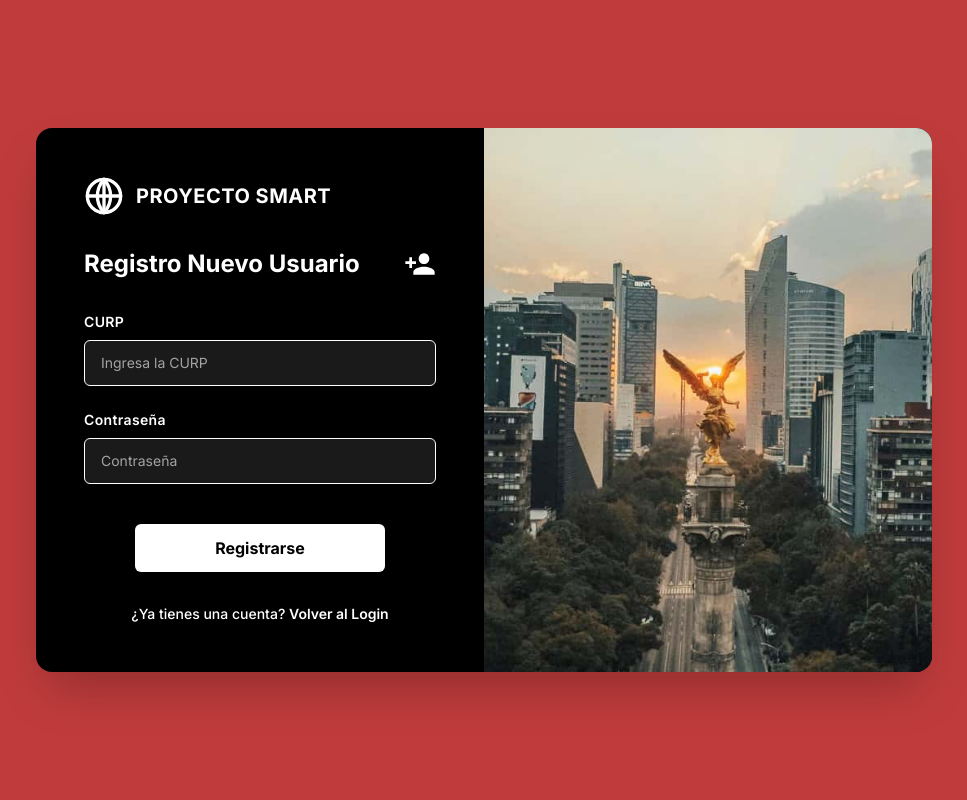
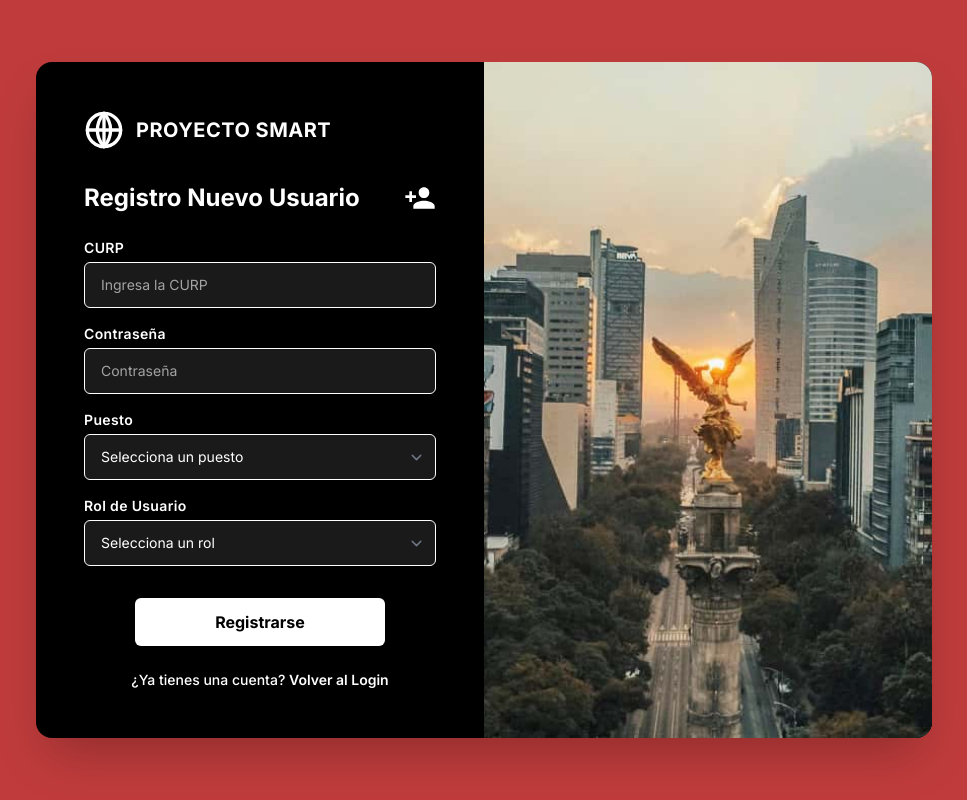
Before and after one commit to damimoreno38/Smart.github.io, a CodeIgniter 4 app: template app/Views/Usuarios/nuevo.php in a window 1280 px wide. Shown: the whole page, without its empty margins (156-1123 px from the left). Run offline with PHP 8.4 and a stand-in for CodeIgniter, Linux system fonts and the light colour scheme; the template is opened without the code that fills it, so the values that code supplies are empty; some libraries are stand-ins or nearby versions.

Commit message:
Añadi roles y puestos dinámicos

```diff
--- a/app/Models/UsuarioModel.php
+++ b/app/Models/UsuarioModel.php
@@ -13,6 +13,7 @@ class UsuarioModel extends Model
 
     protected $allowedFields    = [
         'curp',
+        'email',
         'Contraseña',
         'PUESTO_ID_puesto',
         'ROLES_ID_roles',
--- a/app/Views/Usuarios/nuevo.php
+++ b/app/Views/Usuarios/nuevo.php
@@ -4,20 +4,16 @@
   <meta charset="utf-8"/>
   <meta content="width=device-width, initial-scale=1.0" name="viewport"/>
   <title>Registrar Usuario - Proyecto Smart</title>
-
-  <!-- 1. TAILWIND CSS DESDE CDN -->
   <script src="https://cdn.tailwindcss.com?plugins=forms,container-queries"></script>
-
-  <!-- DISEÑO -->
   <script>
     tailwind.config = {
       theme: {
         extend: {
           colors: {
-            'smart-bg': '#000000',          /* Fondo tarjeta (Negro) */
-            'smart-red': '#c03c3c',         /* Rojo principal SMART */
-            'smart-input-bg': '#1a1a1a',     /* Fondo inputs (Gris oscuro) */
-            'smart-text-muted': '#a3a3a3',   /* Texto secundario (Gris claro) */
+            'smart-bg': '#000000',
+            'smart-red': '#c03c3c',
+            'smart-input-bg': '#1a1a1a',
+            'smart-text-muted': '#a3a3a3',
           },
           fontFamily: {
             sans: ['Inter', 'system-ui', 'sans-serif'],
@@ -26,82 +22,39 @@
       }
     }
   </script>
-
-  <!-- 3. FUENTES EXTERNAS -->
   <link href="https://fonts.googleapis.com/css2?family=Inter:wght@400;500;600;700&display=swap" rel="stylesheet"/>
-
-  <!-- 4. BLOQUE DE ESTILOS CSS  -->
   <style data-purpose="custom-styles">
-    /* Configuración tipográfica global */
-    body {
-      font-family: 'Inter', sans-serif;
-    }
-
-    /* Fondo gris con borde blanco y transición */
+    body { font-family: 'Inter', sans-serif; }
     .input-smart-custom {
       background-color: #1a1a1a !important;
       border: 1px solid #ffffff !important;
       color: #ffffff !important;
       transition: border-color 0.25s ease, box-shadow 0.25s ease !important;
     }
-
-    /* Borde rojo y sombra interna roja */
-    .input-smart-custom:hover,
-    .input-smart-custom:focus {
+    .input-smart-custom:hover, .input-smart-custom:focus {
       border-color: #c03c3c !important;
       box-shadow: inset 0 0 10px #c03c3c !important;
       outline: none !important;
     }
-
-    /* Botón blanco con texto negro */
     .btn-smart-glow {
       background-color: #ffffff !important;
       color: #000000 !important;
       border: none !important;
       transition: background-color 0.25s ease, color 0.25s ease, transform 0.2s ease !important;
     }
-
-    /* Fondo rojo, texto blanco y animación al pasar el mouse */
     .btn-smart-glow:hover {
       background-color: #c03c3c !important;
       color: #ffffff !important;
       transform: translateY(-2px) !important;
     }
-
-    /* Efecto de presión al hacer clic en el botón */
-    .btn-smart-glow:active {
-      transform: translateY(0px) !important;
-    }
-
-    /* Fondo rojo semi-transparente para mensajes de error */
-    .alert-codeigniter-danger {
-      background-color: #c03c3c;
-      border: 1px solid #c03c3c;
-      color: #fecaca;
-    }
-
-    /* Fondo verde semi-transparente para mensajes de éxito */
-    .alert-codeigniter-success {
-      background-color: rgba(6, 78, 59, 0.85);
-      border: 1px solid #10b981;
-      color: #a7f3d0;
-    }
+    .alert-codeigniter-danger { background-color: #c03c3c; border: 1px solid #c03c3c; color: #fecaca; }
   </style>
 </head>
-
-<!-- NOTA DE DISEÑO: FONDO DE LA PÁGINA  -->
 <body class="text-white min-h-screen flex items-center justify-center p-6 bg-smart-red">
-
-  <!-- NOTA DE DISEÑO: TARJETA CONTENEDORA  -->
   <div class="bg-smart-bg w-full max-w-4xl rounded-2xl shadow-2xl flex flex-col md:flex-row overflow-hidden">
-
-    <!-- COLUMNA IZQUIERDA: FORMULARIO -->
     <div class="w-full md:w-1/2 p-8 md:p-12 flex flex-col justify-center">
-
-      <!-- ENCABEZADO CON LOGO -->
-      <header class="w-full flex items-center justify-start mb-8" data-purpose="header">
+      <header class="w-full flex items-center justify-start mb-8">
         <div class="flex items-center gap-3">
-          <!-- NOTA DE DISEÑO: ICONO LOGO -->
           <svg class="w-10 h-10 text-white" fill="none" stroke="currentColor" stroke-linecap="round" stroke-linejoin="round" stroke-width="2" viewBox="0 0 24 24">
             <circle cx="12" cy="12" r="10"></circle>
             <line x1="2" x2="22" y1="12" y2="12"></line>
@@ -112,100 +65,73 @@
         </div>
       </header>
 
-      <!-- CONTENIDO PRINCIPAL -->
-      <main class="w-full flex flex-col" data-purpose="main-content">
-
-        <!-- TÍTULO DE LA SECCIÓN -->
-        <div class="flex items-center justify-between mb-8" data-purpose="title-section">
+      <main class="w-full flex flex-col">
+        <div class="flex items-center justify-between mb-6">
           <h2 class="text-2xl font-bold">Registro Nuevo Usuario</h2>
-          <!-- ICONO DE REGISTRO/USUARIO  -->
           <svg class="w-8 h-8 text-white" fill="currentColor" viewBox="0 0 24 24">
             <path d="M15 12c2.21 0 4-1.79 4-4s-1.79-4-4-4-4 1.79-4 4 1.79 4 4 4zm-9-2V7H4v3H1v2h3v3h2v-3h3v-2H6zm9 4c-2.67 0-8 1.34-8 4v2h16v-2c0-2.66-5.33-4-8-4z"></path>
           </svg>
         </div>
 
-        <!-- ALERTAS DINÁMICAS PHP -->
         <?php if(session()->getFlashdata('msg')):?>
-          <!-- ALERTA ERROR  -->
           <div class="mb-6 p-3 rounded-md alert-codeigniter-danger text-sm text-center font-medium">
             <?= session()->getFlashdata('msg') ?>
           </div>
         <?php endif;?>
 
-        <?php if(session()->getFlashdata('success')):?>
-          <!-- ALERTA ÉXITO -->
-          <div class="mb-6 p-3 rounded-md alert-codeigniter-success text-sm text-center font-medium">
-            <?= session()->getFlashdata('success') ?>
-          </div>
-        <?php endif;?>
-
-        <!-- FORMULARIO DE REGISTRO -->
-        <form action="<?= base_url('/usuarios/guardar') ?>" method="post" class="flex flex-col gap-6" data-purpose="register-form">
-
-          <!-- CAMPO 1: CURP -->
-          <div class="flex flex-col gap-2">
+        <form action="<?= base_url('/usuarios/guardar') ?>" method="post" class="flex flex-col gap-4">
+          <div class="flex flex-col gap-1">
             <label class="text-sm font-semibold tracking-wide" for="curp">CURP</label>
-            <!--
-               NOTA DE DISEÑO: INPUT CURP  -->
-            <input
-              class="input-smart-custom rounded-md py-3 px-4 placeholder-smart-text-muted w-full text-sm"
-              id="curp"
-              name="curp"
-              value="<?= old('curp') ?>"
-              placeholder="Ingresa la CURP"
-              required
-              maxlength="18"
-              type="text"
-            />
+            <input class="input-smart-custom rounded-md py-3 px-4 placeholder-smart-text-muted w-full text-sm" id="curp" name="curp" value="<?= old('curp') ?>" placeholder="Ingresa la CURP" required maxlength="18" type="text" />
           </div>
 
-          <!-- CAMPO 2: CONTRASEÑA -->
-          <div class="flex flex-col gap-2">
+          <div class="flex flex-col gap-1">
             <label class="text-sm font-semibold tracking-wide" for="password">Contraseña</label>
-
-            <input
-              class="input-smart-custom rounded-md py-3 px-4 placeholder-smart-text-muted w-full text-sm"
-              id="password"
-              name="password"
-              placeholder="Contraseña"
-              required
-              type="password"
-            />
+            <input class="input-smart-custom rounded-md py-3 px-4 placeholder-smart-text-muted w-full text-sm" id="password" name="password" placeholder="Contraseña" required type="password" />
           </div>
 
+          <div class="flex flex-col gap-1">
+            <label class="text-sm font-semibold tracking-wide" for="puesto_id">Puesto</label>
+            <select class="input-smart-custom rounded-md py-3 px-4 w-full text-sm" id="puesto_id" name="puesto_id" required>
+              <option value="" disabled selected>Selecciona un puesto</option>
+              <?php foreach($puestos as $puesto): ?>
+                <option value="<?= $puesto['ID_puesto'] ?>" <?= old('puesto_id') == $puesto['ID_puesto'] ? 'selected' : '' ?>>
+                  <?= $puesto['Nombre_puesto'] ?>
+                </option>
+              <?php endforeach; ?>
+            </select>
+          </div>
 
-          <input type="hidden" name="puesto_id" value="1">
-          <input type="hidden" name="roles_id" value="1">
+          <div class="flex flex-col gap-1">
+            <label class="text-sm font-semibold tracking-wide" for="roles_id">Rol de Usuario</label>
+            <select class="input-smart-custom rounded-md py-3 px-4 w-full text-sm" id="roles_id" name="roles_id" required>
+              <option value="" disabled selected>Selecciona un rol</option>
+              <?php foreach($roles as $rol): ?>
+                <option value="<?= $rol['ID_roles'] ?>" <?= old('roles_id') == $rol['ID_roles'] ? 'selected' : '' ?>>
+                  <?= $rol['Tipo_rol'] ?>
+                </option>
+              <?php endforeach; ?>
+            </select>
+          </div>
 
-          <!-- BOTÓN PRINCIPAL: REGISTRARSE -->
           <div class="flex justify-center mt-4">
-            <!--
-               NOTA DE DISEÑO: BOTÓN DE REGISTRO
-               - .btn-smart-glow: Mantiene el comportamiento de fondo blanco, texto negro y transición a rojo.
-            -->
             <button class="font-bold py-3 px-8 rounded-md w-full max-w-[250px] btn-smart-glow" type="submit">
               Registrarse
             </button>
           </div>
         </form>
 
-        <!-- ENLACE DE NAVEGACIÓN DE REGRESO -->
-        <div class="mt-8 text-center" data-purpose="footer-link">
+        <div class="mt-6 text-center">
           <p class="text-sm text-white font-medium">
-            <!-- ENLACE VOLVER AL LOGIN (Cambia a rojo al pasar el cursor) -->
             ¿Ya tienes una cuenta? <a class="text-white hover:text-smart-red transition-colors font-semibold" href="<?= base_url('/') ?>">Volver al Login</a>
           </p>
         </div>
-
       </main>
     </div>
 
-    <!-- COLUMNA DERECHA: IMAGEN DECORATIVA -->
     <div class="hidden md:block md:w-1/2 bg-gray-900">
       <img alt="Decorative Background" class="w-full h-full object-cover" src="<?= base_url('CIUDAD1.jpg') ?>"/>
     </div>
-
   </div>
-
 </body>
 </html>
```
